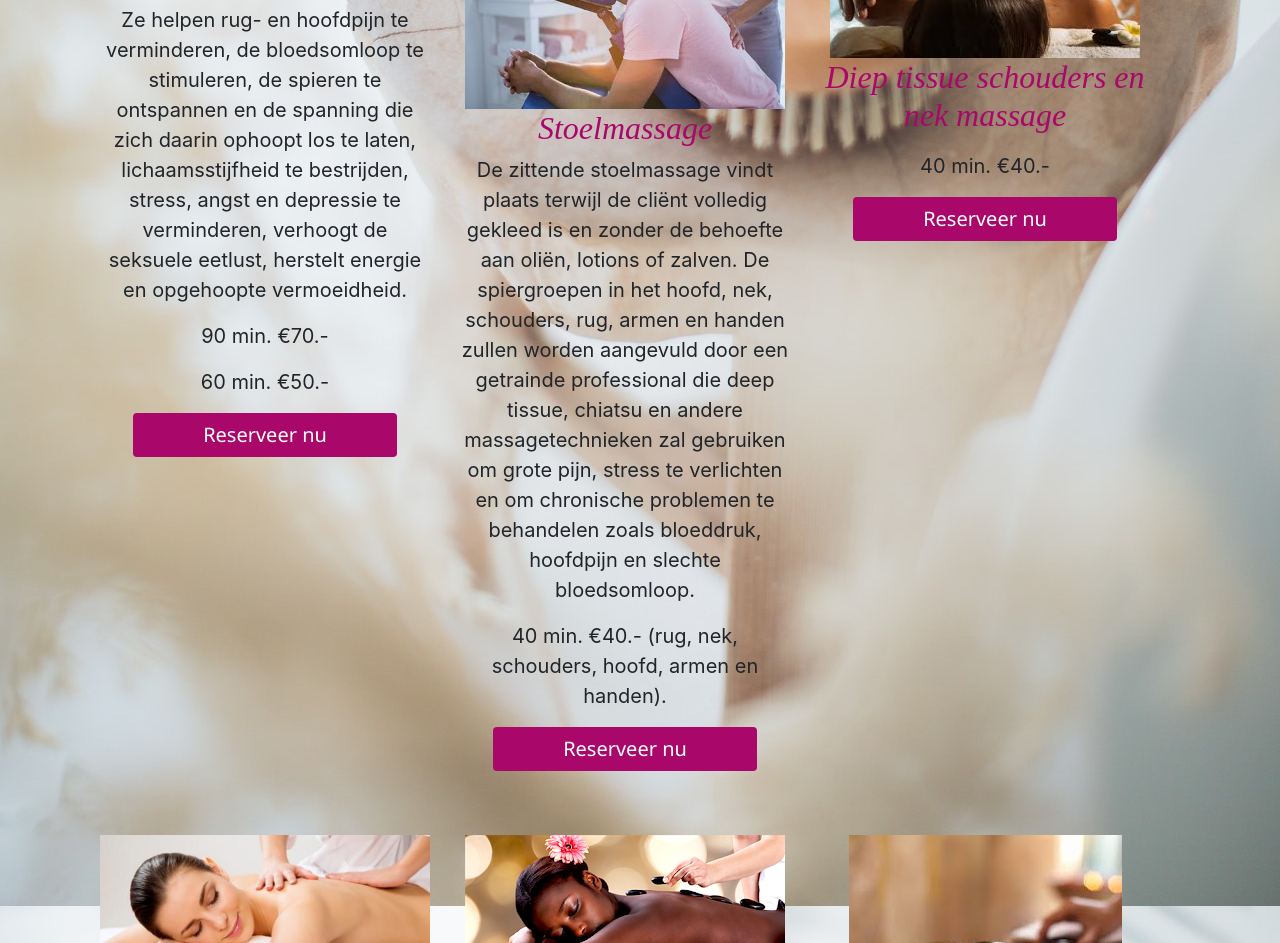
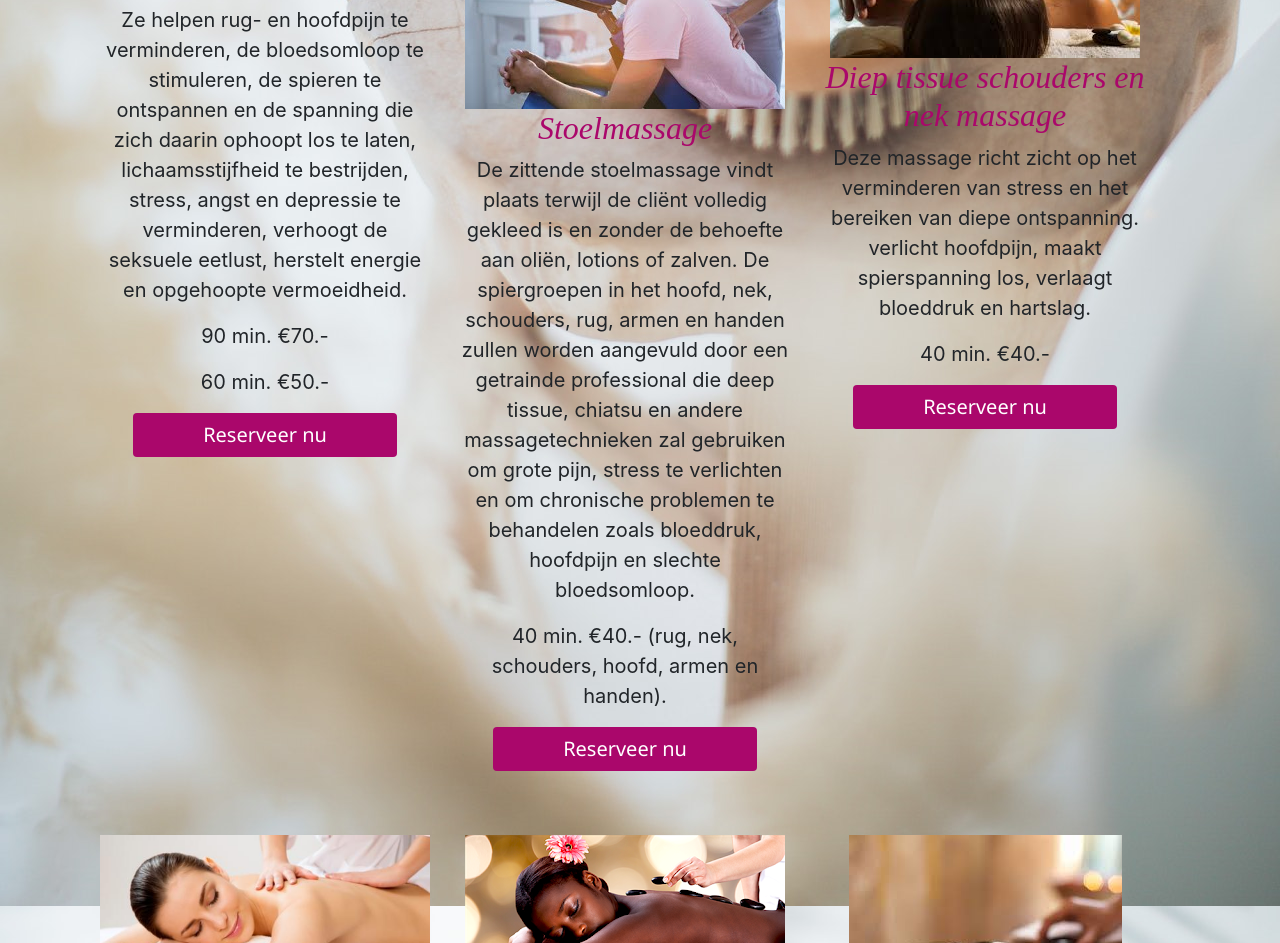
Before and after one commit to isaryaime19/mmzen, a plain HTML site: page index.html in a window 1280 px wide. Shown: the part 1014-1957 px from the top of the page. Drawn offline with nearby package versions, Linux system fonts and the light colour scheme; some packages are replaced by stand-ins of ours; a script that the page names is missing.

Commit message:
update-2

```diff
--- a/index.html
+++ b/index.html
@@ -172,7 +172,7 @@
 
                     <div class="text-center">
                         <h2 class="text-center">Diep tissue schouders en nek massage</h2>
-                        <p></p>
+                        <p>Deze massage richt zicht op het verminderen van stress en het bereiken van diepe ontspanning. verlicht hoofdpijn, maakt spierspanning los, verlaagt bloeddruk en hartslag.</p>
                         <p>40 min. €40.-</p>
                         <div class="buttons text-center">
                             <a href="#Contacto" class="btn boton">Reserveer nu</a>
```
Also changed, not shown: english.html (+1 -1 lines).
